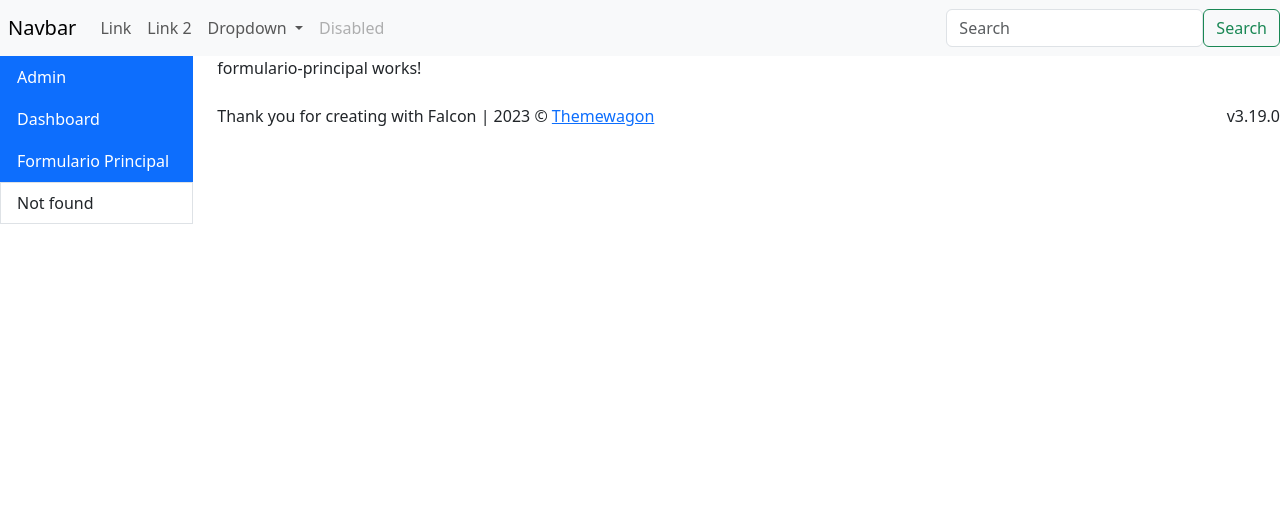
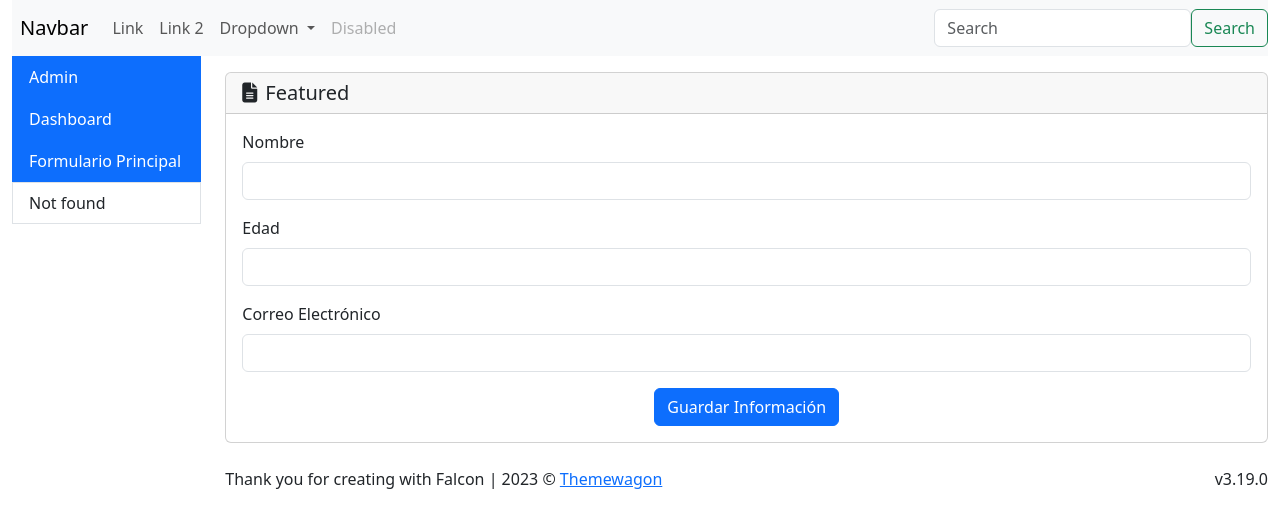
Before and after one commit to JuanPabloBC7/myAngularApp, an Angular app: page /admin/formulario-principal in a window 1280 px wide. Before the commit this address had no page. Shown: the top 528 px of the page. Built offline with nearby package versions, Linux system fonts and the light colour scheme.

Commit message:
creación de formulario principal para guardar en memoria información

```diff
--- a/src/app/modules/admin/admin.component.html
+++ b/src/app/modules/admin/admin.component.html
@@ -1,3 +1,4 @@
+<div class="container-fluid">
   <div class="row">
     <div class="col-12 col-sm-12 col-md-12 col-lg-12">
       <app-navbar></app-navbar>
@@ -5,10 +6,11 @@
     <div class="col-2 col-sm-2 col-md-2 col-lg-2">
       <app-sidebar></app-sidebar>
     </div>
-  <div class="col-10 col-sm-10 col-md-10 col-lg-10">
+    <div class="col-10 col-sm-10 col-md-10 col-lg-10 mt-3">
       <router-outlet></router-outlet>
       <div class="align-self-end">
         <app-footer></app-footer>
       </div>
     </div>
   </div>
+</div>
--- a/src/app/modules/admin/pages/formulario-principal/formulario-principal.component.html
+++ b/src/app/modules/admin/pages/formulario-principal/formulario-principal.component.html
@@ -1 +1,24 @@
-<p>formulario-principal works!</p>
+<div class="card">
+  <h5 class="card-header"><i class="fas fa-file-alt me-2"></i>Featured</h5>
+  <div class="card-body">
+    <!-- <h5 class="card-title">Special title treatment</h5> -->
+    <!-- <p class="card-text">With supporting text below as a natural lead-in to additional content.</p> -->
+    <form>
+      <div class="mb-3">
+        <label for="nombre" class="form-label">Nombre</label>
+        <input type="text" id="nombre" name="nombre" class="form-control">
+      </div>
+      <div class="mb-3">
+        <label for="edad" class="form-label">Edad</label>
+        <input type="text" id="edad" name="edad" class="form-control">
+      </div>
+      <div class="mb-3">
+        <label for="correo" class="form-label">Correo Electrónico</label>
+        <input type="text" id="correo" name="correo" class="form-control">
+      </div>
+      <div class="text-center">
+        <button type="submit" class="btn btn-primary">Guardar Información</button>
+      </div>
+    </form>
+  </div>
+</div>
```
Also changed, not shown: 1 other file (tests, documents, lock files or other folders). Lines whose indentation alone changed are shown as unchanged.
